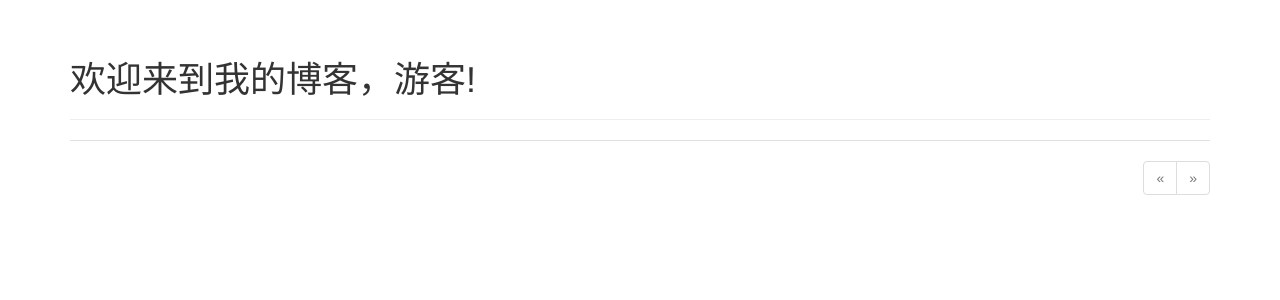
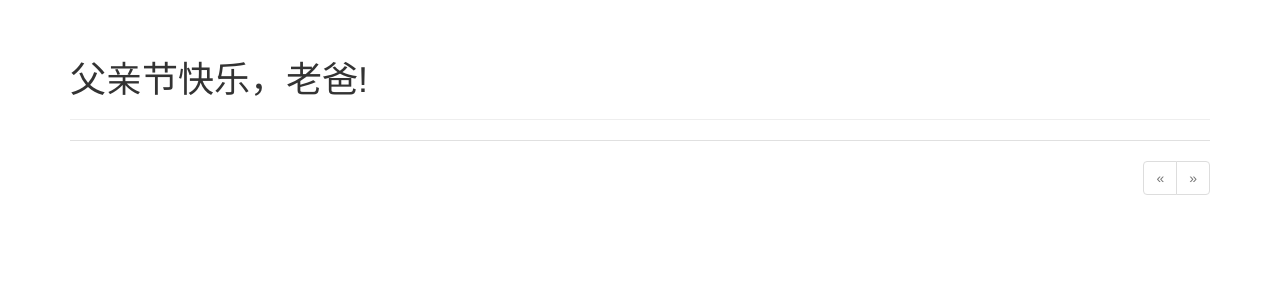
Before and after one commit to whytin/whytin-blog, a Flask app: page / in a window 1280 px wide. Shown: the part 52-352 px from the top of the page. Run offline with Flask 2, Linux system fonts and the light colour scheme; data that the repository does not hold is empty; some libraries are stand-ins or nearby versions.

Commit message:
father day

```diff
--- a/app/templates/index.html
+++ b/app/templates/index.html
@@ -17,7 +17,7 @@
 
 {% block page_content %}
 <div class="page-header">
-    <h1>欢迎来到我的博客，{% if current_user.is_authenticated %}{{ current_user.username }}{% else %}游客{% endif %}!</h1>
+    <h1>父亲节快乐，{% if current_user.is_authenticated %}{{ current_user.username }}{% else %}老爸{% endif %}!</h1>
 </div>
 {% include '_posts.html' %}
 {% if pagination %}
```
